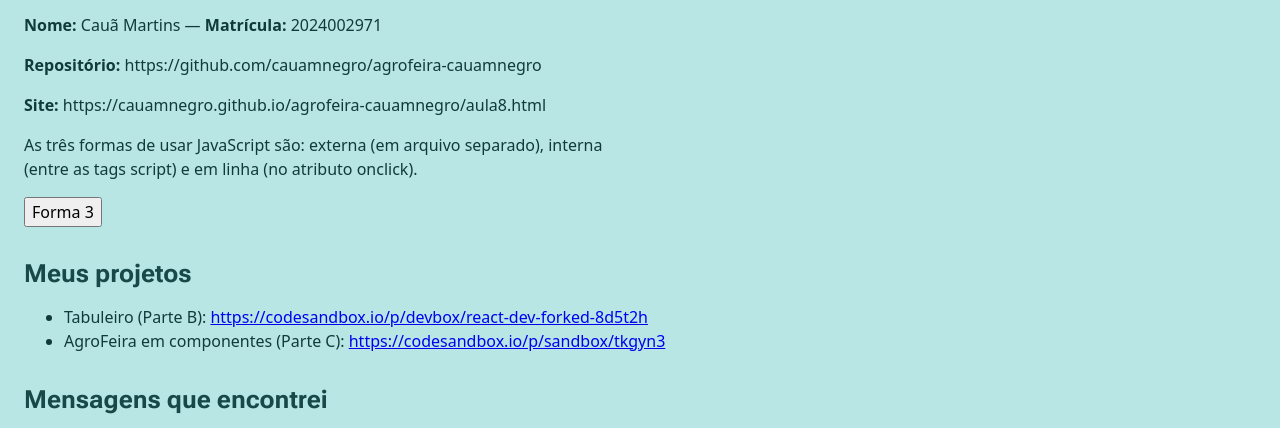
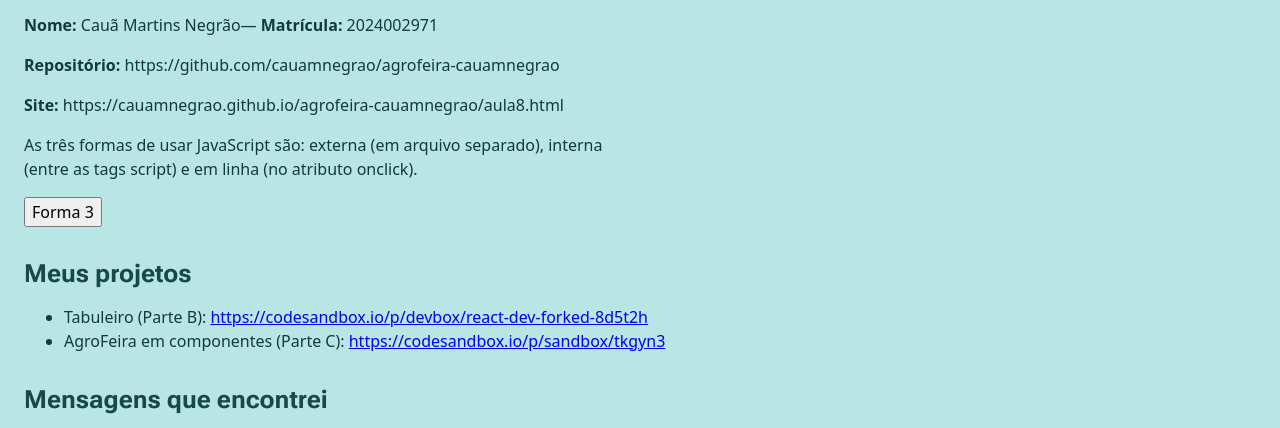
Before and after one commit to cauamnegrao/agrofeira-cauamnegrao, a plain HTML site: page aula8.html in a window 1280 px wide. Shown: the part 295-723 px from the top of the page. Drawn offline with Linux system fonts and the light colour scheme.

Commit message:
correção de links

```diff
--- a/aula8.html
+++ b/aula8.html
@@ -34,9 +34,9 @@
     <main id="conteudo">
         <h2>JavaScript na AgroFeira</h2>
 
-        <p><strong>Nome:</strong> Cauã Martins — <strong>Matrícula:</strong> 2024002971</p>
-        <p><strong>Repositório:</strong> https://github.com/cauamnegro/agrofeira-cauamnegro</p>
-        <p><strong>Site:</strong> https://cauamnegro.github.io/agrofeira-cauamnegro/aula8.html</p>
+        <p><strong>Nome:</strong> Cauã Martins Negrão— <strong>Matrícula:</strong> 2024002971</p>
+        <p><strong>Repositório:</strong> https://github.com/cauamnegrao/agrofeira-cauamnegrao</p>
+        <p><strong>Site:</strong> https://cauamnegrao.github.io/agrofeira-cauamnegrao/aula8.html</p>
 
         <p>As três formas de usar JavaScript são: externa (em arquivo separado), interna (entre as tags script) e em linha (no atributo onclick).</p>
 
```
